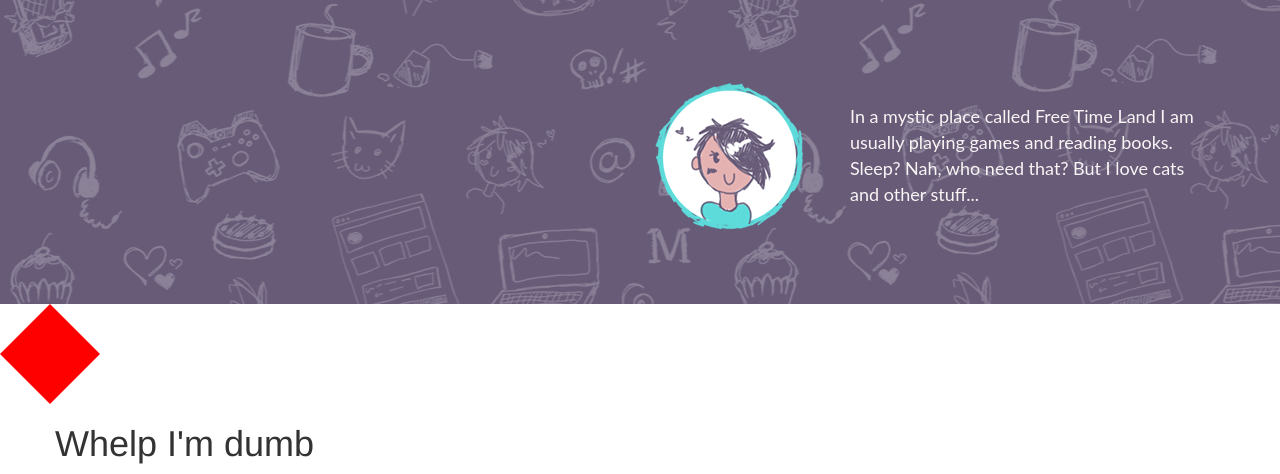
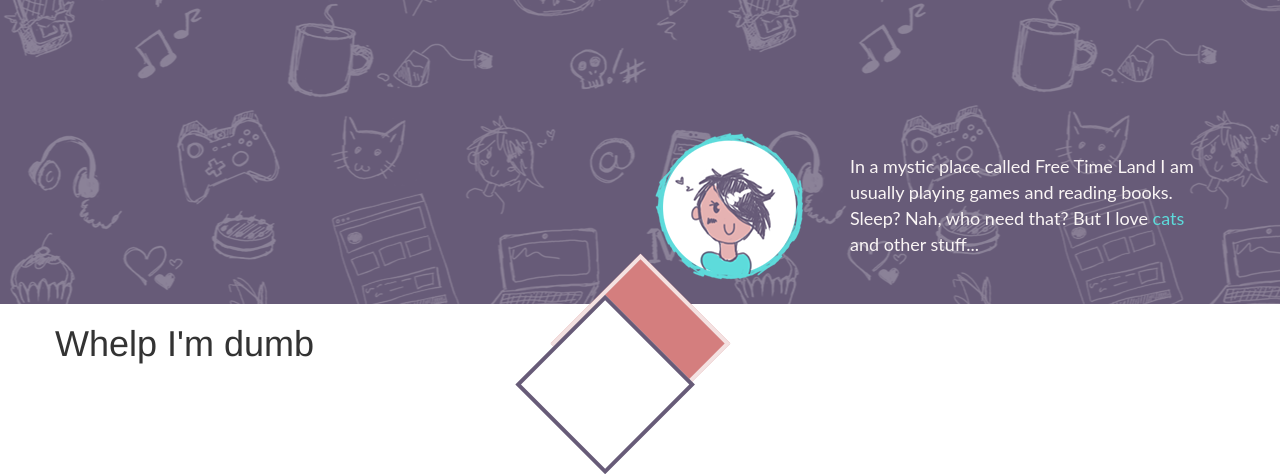
Before and after one commit to M3sta/Portfolio, a website: page index.html in a window 1280 px wide. Shown: the part 496-970 px from the top of the page. Drawn offline with nearby package versions, Linux system fonts and the light colour scheme; a web font is replaced by a local one.

Commit message:
Scroll down... smthing...

```diff
--- a/assets/css/style.css
+++ b/assets/css/style.css
@@ -6,10 +6,15 @@
 /*----------------------------------*\
     Cleaning style
 \*----------------------------------*/
+body, html {
+    margin:  0;
+    padding: 0;
+    height: 100%;
+}
 
 ul, menu, dir, ol {
-  margin: 0px;
-  padding: 0px;
+  margin:  0;
+  padding: 0;
 }
 
 :root {
@@ -21,15 +26,6 @@ ul, menu, dir, ol {
 /*----------------------------------*\
     Main menu
 \*----------------------------------*/
-body, html {
-    margin: 0;
-    padding: 0;
-    height: 100%;
-}
-
-
-
-
 
 .main-menu {
   font-size: 20px;
@@ -56,7 +52,7 @@ body, html {
 .main-menu__item {
   list-style: none;
   float: left;
-  margin: 30px 0px;
+  margin: 30px 0;
 }
 
 .main-menu__item + .main-menu__item{
@@ -149,15 +145,17 @@ main-menu__list{
   }
 }
 
-
+/*----------------------------------*\
+    Parallax style
+\*----------------------------------*/
 
 
 .parallax-section {
   background-image: url("/assets/imgs/parallax_background.png");
   height:  100%;
   width:   100%;
-  margin:  0px;
-  padding: 0px;
+  margin:  0;
+  padding: 0;
   background-attachment: fixed;
   background-position: center;
   background-repeat: repeat;
@@ -167,7 +165,8 @@ main-menu__list{
 .parallax-section__header{
   display: inline-block;
   text-align: center;
-  padding-top: 250px;
+  padding-top:    250px;
+  padding-bottom: 50px;
 }
 
 .parallax-section__header-text{
@@ -178,7 +177,7 @@ main-menu__list{
   text-align: left;
 }
 
-.parallax-section__header span {
+.span {
   color: #5ddbdb;
 }
 
@@ -197,12 +196,32 @@ main-menu__list{
   line-height: 26px;
 }
 
+.scroll-down{
+width:  127px;
+height: 127px;
+transform: rotate(45deg);
+background-color: #d47e7e;
+border: 4px solid #f4e1e1;
+position: relative;
+margin: 0 auto;
+}
 
-.scroll-down {
+.scroll-down:after{
+content:'';
+width:  127px;
+height: 127px;
+transform: rotate(0deg);
+background-color: #ffffff;
+border: 4px solid var(--main_color);
+position: absolute;
+top: 50px;
+}
+
+/*.scroll-down {
 	width: 0;
 	height: 0;
 	border: 50px solid transparent;
-	border-bottom-color: red;
+	border-bottom-color: #d47e7e;
 	position: relative;
 	top: -50px;
 }
@@ -214,8 +233,17 @@ main-menu__list{
 	width: 0;
 	height: 0;
 	border: 50px solid transparent;
-	border-top-color: red;
-}
+	border-top-color: #d47e7e;
+}*/
+
+
+/*#borderimg1 {
+    border: 10px solid transparent;
+    padding: 15px;
+    -webkit-border-image: url(border.png) 30 round;
+    -o-border-image: url(border.png) 30 round;
+    border-image: url(border.png) 30 round;
+}*/
 
 /*
 .parallax-section__content{
--- a/index.html
+++ b/index.html
@@ -86,7 +86,7 @@
       <div class="row">
         <div class="col-md-offset-4 col-md-4">
           <div class="parallax-section__header">
-            <h1 class="parallax-section__header-text">I make<br><span>websites</span>!</h1>
+            <h1 class="parallax-section__header-text">I make<br><span class="span">websites</span>!</h1>
           </div>
         </div>
       </div>
@@ -95,11 +95,12 @@
           <img src="assets/imgs/avatar.png" alt="avatar">
         </div>
         <div class="col-md-4">
-          <p class="parallax-section__info">In a mystic place called Free Time Land I am usually playing  games and reading books. Sleep? Nah, who need that? But I love cats and other stuff...</p>
+          <p class="parallax-section__info">In a mystic place called Free Time Land I am usually playing  games and reading books. Sleep? Nah, who need that? But I love <span class="span">cats</span> and other stuff...</p>
         </div>
      </div>
 
     </div>
+     <div class="scroll-down"></div>
   </div>
 </section>
 
@@ -110,7 +111,7 @@
 
 
 
- <div class="scroll-down"></div>
+
 
 
 
```
